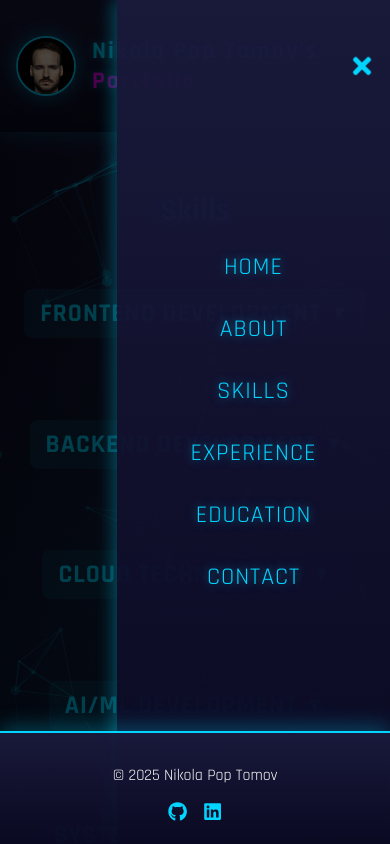
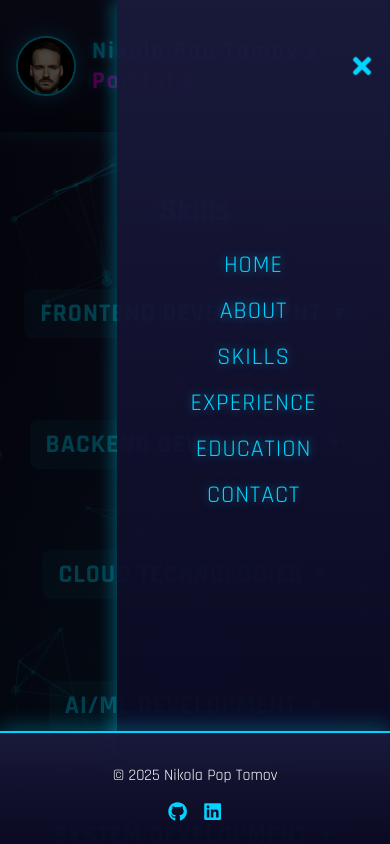
Before and after one commit to npoptomov/npoptomov.github.io, a React (Create React App) app: page /#/skills in a window 390 px wide. Both pictures are taken after a click on the element 362 px from the left and 65 px from the top of the page. Shown: the top 844 px of the page. Built offline with nearby package versions, Linux system fonts and the light colour scheme.

Commit message:
Adjustments

```diff
--- a/src/components/Header.js
+++ b/src/components/Header.js
@@ -54,7 +54,7 @@ const NavLink = styled(Link)`
   }
 
   @media (max-width: 768px) {
-    margin: 1rem 0;
+    margin: 0.5rem 0; /* Reduced margin to tighten spacing */
     font-size: 1.5rem;
     display: block;
     text-align: center;
@@ -98,13 +98,13 @@ const NavMenu = styled(motion.div)`
 
   @media (max-width: 768px) {
     position: fixed;
-    top: 0;
+    top: 0; /* Full height from the top of the viewport */
     right: 0;
-    height: 100vh;
+    height: 90vh;
     width: 70%;
     background: linear-gradient(to bottom, rgba(26, 26, 61, 0.95), rgba(10, 10, 35, 0.95));
     flex-direction: column;
-    justify-content: center;
+    justify-content: center; /* Center items vertically */
     z-index: 1000;
     box-shadow: -5px 0 15px rgba(0, 212, 255, 0.3);
   }
@@ -117,6 +117,13 @@ const NavMenu = styled(motion.div)`
     background: none;
     box-shadow: none;
   }
+`;
+
+const MenuItems = styled.div`
+  display: flex;
+  flex-direction: column;
+  align-items: center;
+  justify-content: center;
 `;
 
 const Overlay = styled(motion.div)`
@@ -311,6 +318,7 @@ function Header() {
               exit="hidden"
               variants={menuVariants}
             >
+              <MenuItems>
                 {['/', '/about', '/skills', '/experience', '/education', '/contact'].map((path, index) => (
                   <motion.div
                     key={path}
@@ -324,6 +332,7 @@ function Header() {
                     </NavLink>
                   </motion.div>
                 ))}
+              </MenuItems>
             </NavMenu>
           </>
         )}
--- a/src/pages/Home.js
+++ b/src/pages/Home.js
@@ -8,18 +8,28 @@ import { Tilt } from 'react-tilt';
 // Cursor animation style
 const Cursor = styled.span`
   display: inline-block;
-  width: 4px;  /* Width of the cursor */
-  height: 3.5rem;  /* Height of the cursor to match the text height */
+  width: 0.2rem; /* Adjusted to a thinner, relative size */
+  height: 1em; /* Height relative to the font size of the parent (Tagline) */
   background-color: ${({ color }) => color || '#00d4ff'}; /* Dynamic color based on props */
   animation: blink 1s step-start infinite;
-  margin-left: 5px;  /* Space between the cursor and the text */
+  margin-left: 0.3rem; /* Reduced spacing for smaller screens */
   position: relative;
-  top: 0.5rem; /* Fine-tune to match the text vertically */
+  top: 0.1em; /* Adjusted to align better with text */
 
   @keyframes blink {
     50% {
       opacity: 0;
     }
+  }
+
+  @media (max-width: 768px) {
+    width: 0.15rem; /* Slightly thinner on tablets */
+    margin-left: 0.2rem;
+  }
+
+  @media (max-width: 480px) {
+    width: 0.1rem; /* Even thinner on phones */
+    margin-left: 0.15rem;
   }
 `;
 
@@ -49,8 +59,12 @@ const Tagline = styled.h1`
   margin-bottom: 1rem;
 
   @keyframes gradientMove {
-    0% { background-position: 0% center; }
-    100% { background-position: 200% center; }
+    0% {
+      background-position: 0% center;
+    }
+    100% {
+      background-position: 200% center;
+    }
   }
 
   @media (max-width: 768px) {
```
Lines whose indentation alone changed are shown as unchanged.
